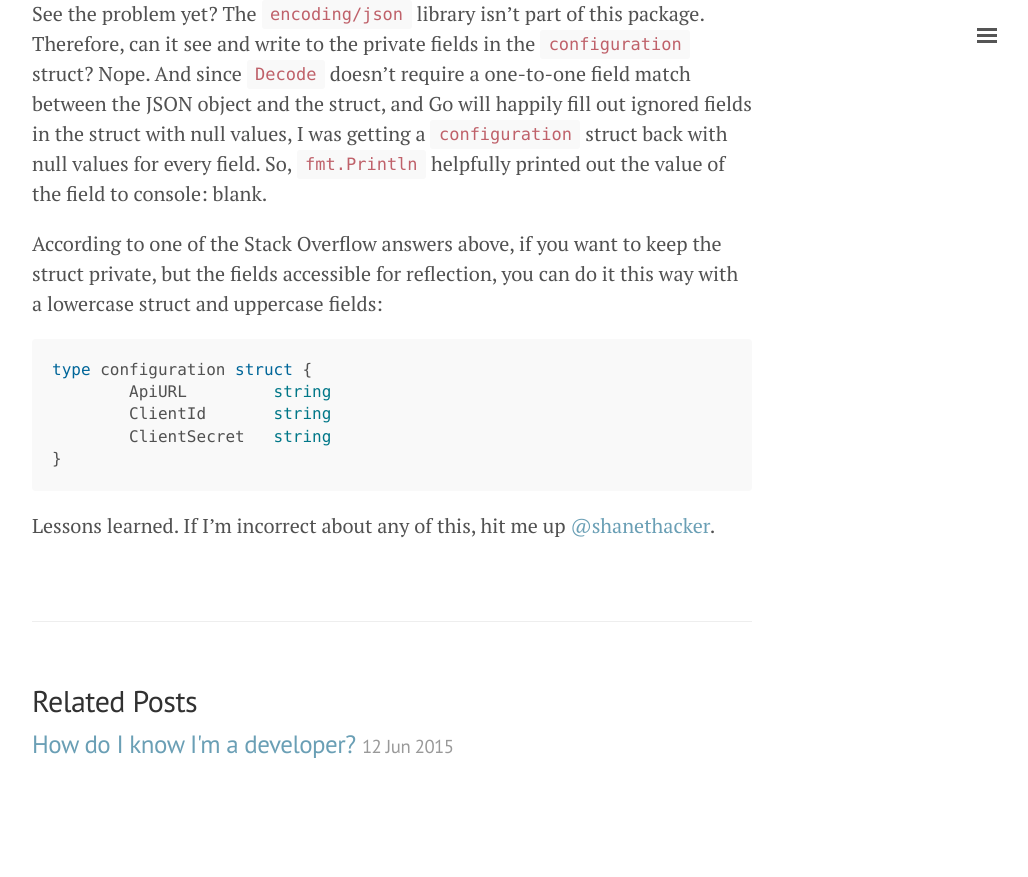
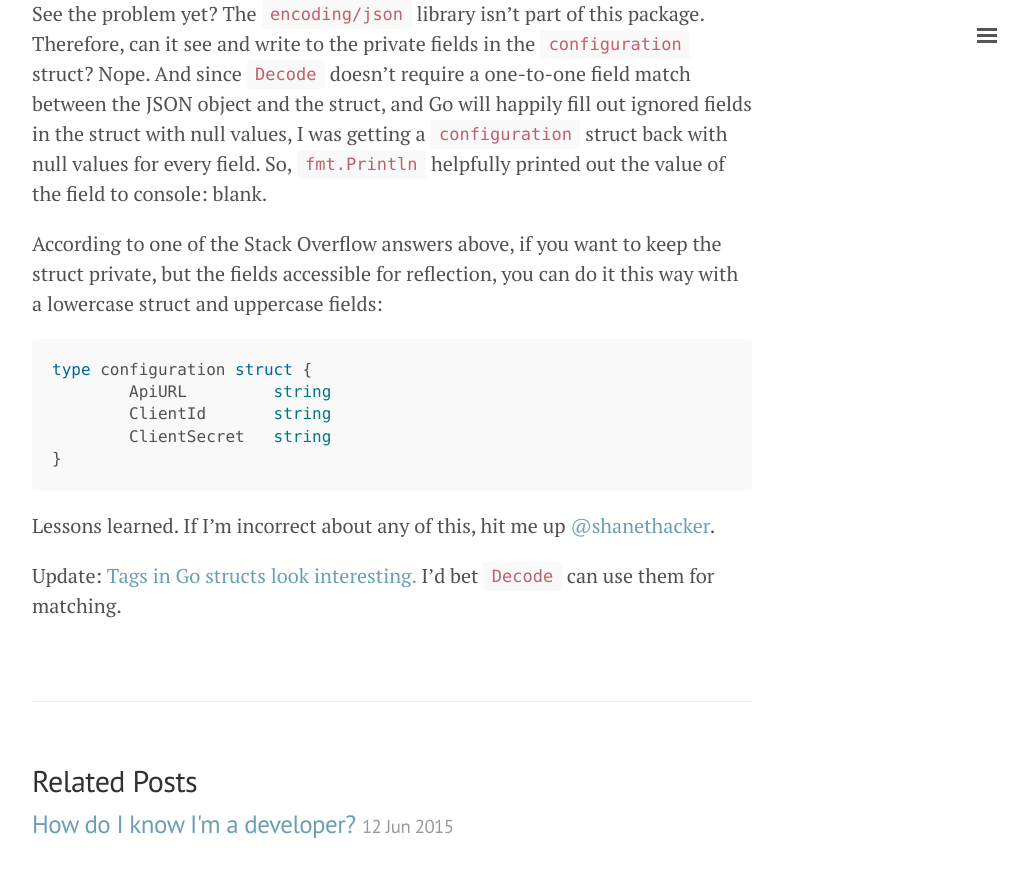
Before and after one commit to shanethacker/shanethacker.github.io, a Jekyll site: the page built from _posts/2015-07-21-exporting-variables-in-go.md, in a window 1280 px wide and 900 px high, scrolled down 1869 px. Shown: the top 877 px of the window, without its empty margins (248-1276 px from the left). Built offline with Jekyll 4.4.1, drawn with Linux system fonts in a browser that asks for light colours; Markdown is read by kramdown in place of the engine named in the settings; before the commit the page ends 2689 px from its top, so only the background shows below that.

Commit message:
Edited Exporting variables in Go
Added an update linking to a post on Go tags.

````diff
--- a/_posts/2015-07-21-exporting-variables-in-go.md
+++ b/_posts/2015-07-21-exporting-variables-in-go.md
@@ -71,3 +71,5 @@ type configuration struct {
 ```
 
 Lessons learned. If I'm incorrect about any of this, hit me up [@shanethacker](https://twitter.com/shanethacker).
+
+Update: [Tags in Go structs look interesting.](https://machiel.me/using-tags-in-go/) I'd bet `Decode` can use them for matching.
````
